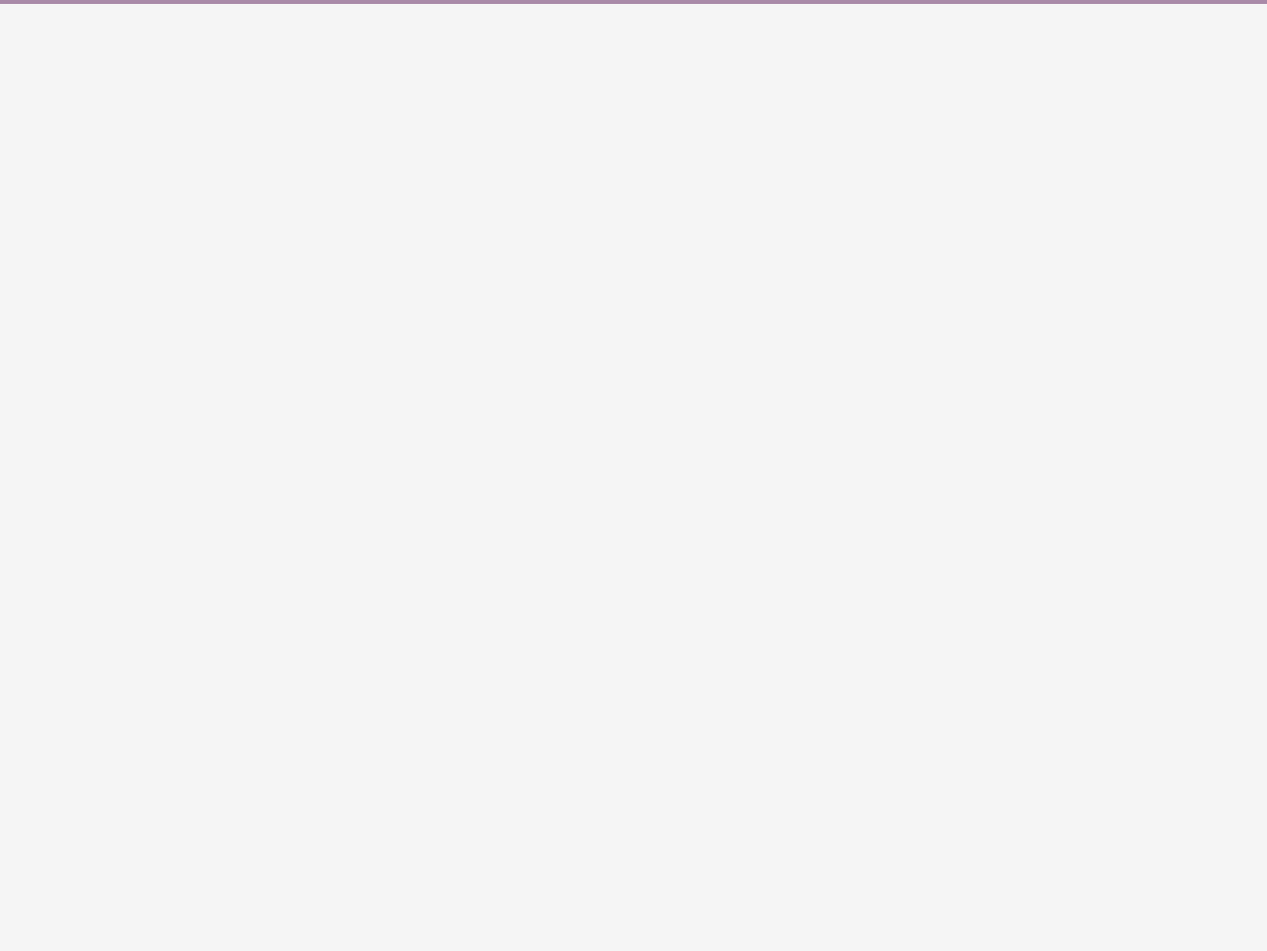
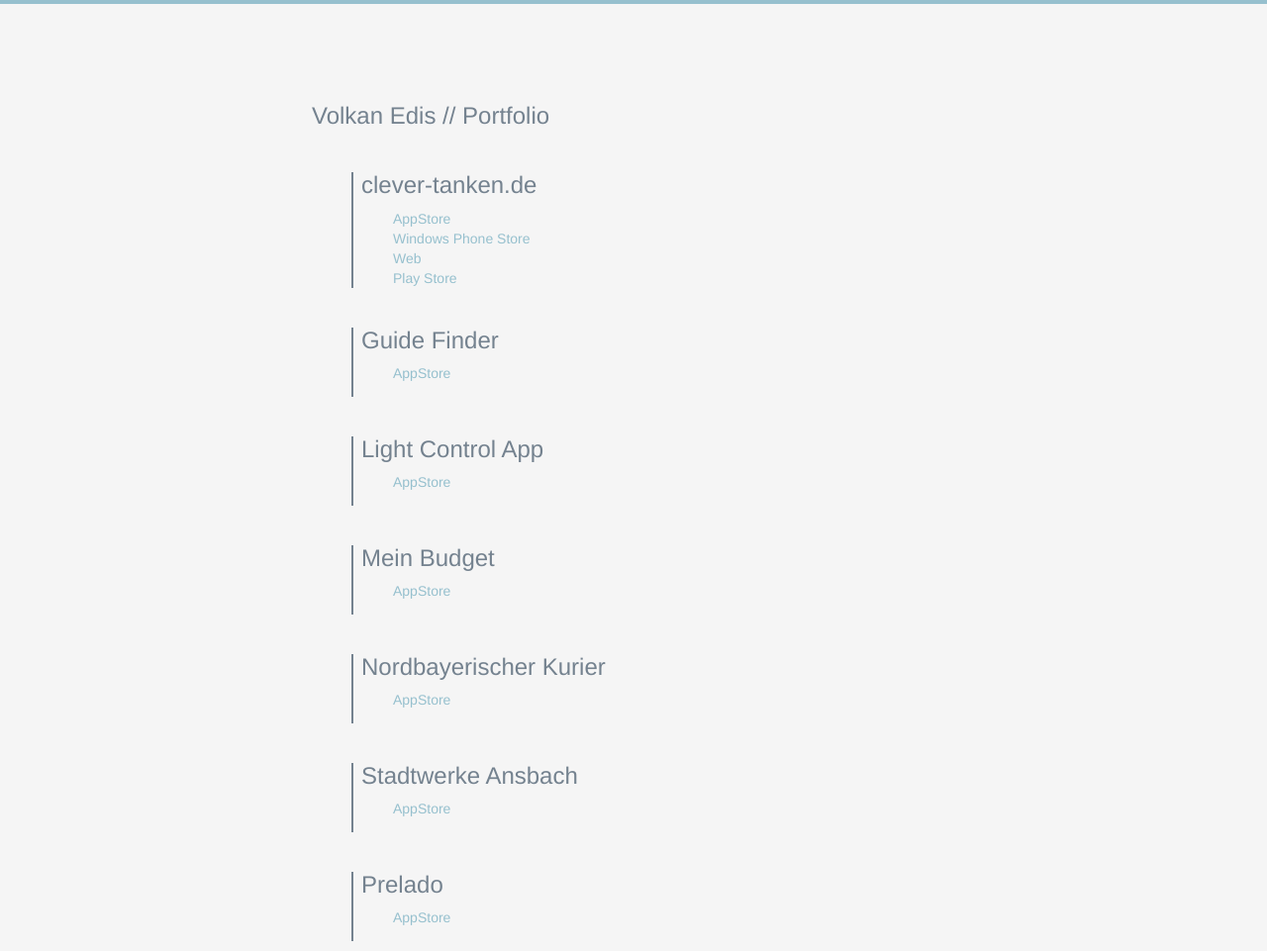
Before and after one commit to vedis/vedis.github.io, a Jekyll site: the page built from _pages/portfolio.html, in a window 1280 px wide and 961 px high. Shown: the whole window at 99% size. Built offline with Jekyll 4.4.1, drawn with Linux system fonts in a browser that asks for light colours.

Commit message:
update portfolio

```diff
--- a/_layouts/portfolio.html
+++ b/_layouts/portfolio.html
@@ -6,7 +6,90 @@
   <body>
     {% include header.html %}
     <div class="container">
-
+      <div class="header-title">
+        <p>
+          Volkan Edis // Portfolio <br>
+        </p>
+      </div>
+      <div class="portfolio-project-container">
+        <ul>
+          <li>
+            <div class="portfolio-cell">
+              <h3>clever-tanken.de</h3>
+              <ul>
+                <li><a href="https://itunes.apple.com/de/app/clever-tanken/id300763441?mt=8">AppStore</a></li>
+                <li><a href="http://www.windowsphone.com/de-de/store/app/clever-tanken-de/a4b6ca8d-f1e6-4850-ad03-a21b6390454a">Windows Phone Store</a></li>
+                <li><a href="https://www.clever-tanken.de">Web</a></li>
+                <li><a href="https://play.google.com/store/apps/details?id=de.mobilesoftwareag.clevertanken">Play Store</a></li>
+              </ul>
+            </div>
+          </li>
+          <!-- <li>
+            <div class="portfolio-cell">
+              <h3>Studikönig</h3>
+              <ul>
+                <li>AppStore</li>
+              </ul>
+            </div>
+          </li> -->
+          <li>
+            <div class="portfolio-cell">
+              <h3>Guide Finder</h3>
+              <ul>
+                <li><a href="https://itunes.apple.com/de/app/guidefinder/id991823588?mt=8">AppStore</a></li>
+              </ul>
+            </div>
+          </li>
+          <li>
+            <div class="portfolio-cell">
+              <h3>Light Control App</h3>
+              <ul>
+                <li><a href="https://itunes.apple.com/de/app/light-control/id1068986184?mt=8">AppStore</a></li>
+              </ul>
+            </div>
+          </li>
+          <li>
+            <div class="portfolio-cell">
+              <h3>Mein Budget</h3>
+              <ul>
+                <li><a href="https://itunes.apple.com/de/app/mein-budget-ausgaben-im-griff/id637370726?mt=8">AppStore</a></li>
+              </ul>
+            </div>
+          </li>
+          <li>
+            <div class="portfolio-cell">
+              <h3>Nordbayerischer Kurier</h3>
+              <ul>
+                <li><a href="https://itunes.apple.com/de/app/kurier-service/id666309521?mt=8">AppStore</a></li>
+              </ul>
+            </div>
+          </li>
+          <li>
+            <div class="portfolio-cell">
+              <h3>Stadtwerke Ansbach</h3>
+              <ul>
+                <li><a href="https://itunes.apple.com/de/app/stadtwerke-ansbach/id978700379?mt=8">AppStore</a></li>
+              </ul>
+            </div>
+          </li>
+          <!-- <li>
+            <div class="portfolio-cell">
+              <h3>Aboalarm</h3>
+              <ul>
+                <li><a href="">AppStore</a></li>
+              </ul>
+            </div>
+          </li> -->
+          <li>
+            <div class="portfolio-cell">
+              <h3>Prelado</h3>
+              <ul>
+                <li><a href="https://itunes.apple.com/us/app/prelado/id580210474?mt=8">AppStore</a></li>
+              </ul>
+            </div>
+          </li>
+        </ul>
+      </div>
     </div>
 
     {% include footer.html %}
--- a/css/main.scss
+++ b/css/main.scss
@@ -7,19 +7,26 @@ $white-color:     #F5F5F5;
 $brown-color:     #342727;
 $purple-color:    #A98AA8;
 
+$blue-color:      #96C0CE;
+$grey-color:      #74828F;
+$dark-grey-color: #525564;
+
 body {
   background-color: $white-color;
+  a {
+    color: $blue-color;
+  }
 }
 
 
-// Navbar
+Navbar
 .navbar-height .navbar-padding-vertical {
-  height: 60px;
+  height: 40px;
 }
 
 .navbar {
   background:    $white-color;
-  border-top:    4px solid $purple-color;
+  border-top:    4px solid $blue-color;
   border-bottom: none;
 
   .navbar-brand {
@@ -62,25 +69,50 @@ body {
 }
 
 h1 {
-  background-color: #342727;
+  background-color: $dark-grey-color;
   color: #fdfdfd;
   margin-left: 20px;
   padding-left: 32px;
 }
 
 h2 {
-  background-color: #342727;
+  background-color: $grey-color;
   color: #fdfdfd;
   padding-left: 8px;
 }
 
 h3 {
-  background-color: #342727;
   color: #fdfdfd;
   padding-left: 8px;
 }
 
 h4 {
-  background-color: #342727;
+  background-color: $grey-color;
   color: #fdfdfd;
 }
+
+
+.header-title {
+  font-size: 24px;
+  color: $grey-color;
+}
+
+.portfolio-project-container {
+  ul {
+    list-style-type: none;
+  }
+
+  h3 {
+    color: $grey-color;
+  }
+
+  ul li :hover {
+    background-color: white;
+  }
+}
+
+.portfolio-cell {
+  min-height: 70px;
+  border-left: 2px solid $grey-color;
+  margin-top: 40px;
+}
```
Also changed, not shown: _includes/header.html (+1 -14 lines).
